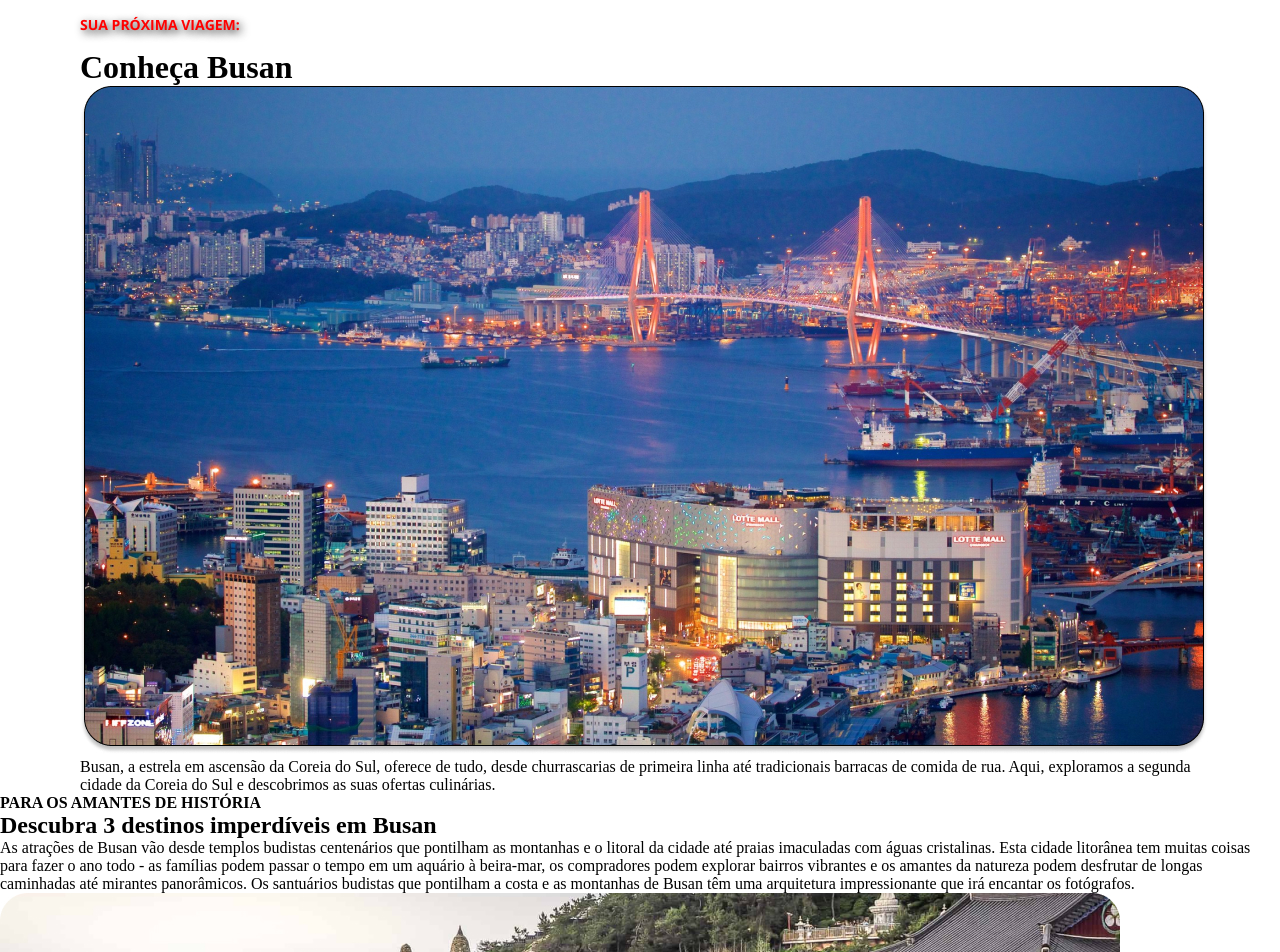
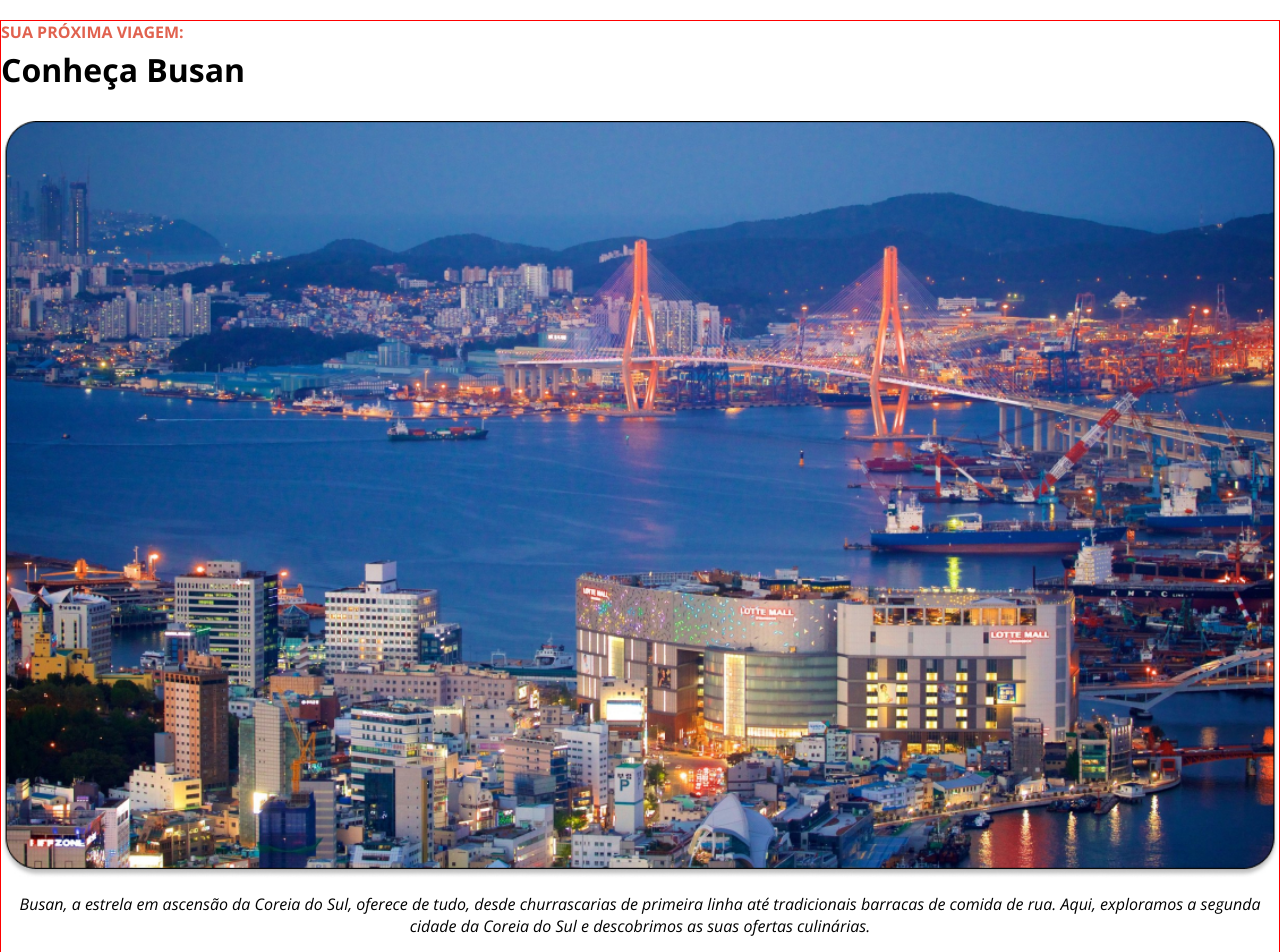
Before and after one commit to mkareis/Local-turistico, a plain HTML site: page index.html in a window 1280 px wide. Shown: the top 952 px of the page. Drawn offline with nearby package versions, Linux system fonts and the light colour scheme.

Commit message:
Estilização do topo com imagem e texto

```diff
--- a/index.html
+++ b/index.html
@@ -4,35 +4,60 @@
     <meta charset="UTF-8">
     <meta name="viewport" content="width=device-width, initial-scale=1.0">
     <link rel="stylesheet" href="style.css">
-    <link rel="preconnect" href="https://fonts.googleapis.com">
+    <link rel="p25px !important;nect" href="https://fonts.googleapis.com">
     <link rel="preconnect" href="https://fonts.gstatic.com" crossorigin>
     <link href="https://fonts.googleapis.com/css2?family=Open+Sans:ital,wght@0,300..800;1,300..800&display=swap" rel="stylesheet">
     <title>Local Turistico</title>
 </head>
 <body>
-    <header id="topo">
+    <header class="container" >
+        <div>
+            <div>
                 <h3>SUA PRÓXIMA VIAGEM:</h3>
                 <h1>Conheça Busan</h1>
+            </div>
+            <div id="ultimo-paragrafo"class="centralizar">
                 <img src="../assets/1.jpg" alt="Imagem da visão da ponte">
-        <p>Busan, a estrela em ascensão da Coreia do Sul, oferece de tudo, desde churrascarias de primeira linha até tradicionais barracas de comida de rua. Aqui, exploramos a segunda cidade da Coreia do Sul e descobrimos as suas ofertas culinárias.</p>
+                <p>
+                    <em>
+                        Busan, a estrela em ascensão da Coreia do Sul, oferece de tudo,
+                        desde churrascarias de primeira linha até tradicionais barracas
+                        de comida de rua. Aqui, exploramos a segunda cidade da Coreia do
+                        Sul e descobrimos as suas ofertas culinárias.
+                    </em>
+                </p>
+            </div>
+        </div>
     </header>
-    <main>
-        <section>
+    <main class="container">
+
+        <section >
             <div>
-                <h4>PARA OS AMANTES DE HISTÓRIA</h4>
+                <h3>PARA OS AMANTES DE HISTÓRIA</h3>
                 <h1>Descubra 3 destinos imperdíveis em Busan</h1>
-                <p>
-                    As atrações de Busan vão desde templos budistas centenários que pontilham as montanhas e o litoral da cidade até praias imaculadas com águas cristalinas. Esta cidade litorânea tem muitas coisas para fazer o ano todo - as famílias podem passar o tempo em um aquário à beira-mar, os compradores podem explorar bairros vibrantes e os amantes da natureza podem desfrutar de longas caminhadas até mirantes panorâmicos.
-                    Os santuários budistas que pontilham a costa e as montanhas de Busan têm uma arquitetura impressionante que irá encantar os fotógrafos.
+                <p >
+                    As atrações de Busan vão desde templos budistas centenários que
+                    pontilham as montanhas e o litoral da cidade até praias
+                    imaculadas com águas cristalinas. Esta cidade litorânea tem
+                    muitas coisas para fazer o ano todo - as famílias podem passar o
+                    tempo em um aquário à beira-mar, os compradores podem explorar
+                    bairros vibrantes e os amantes da natureza podem desfrutar de
+                    longas caminhadas até mirantes panorâmicos.
+                    Os santuários budistas que pontilham a costa e as montanhas de
+                    Busan têm uma arquitetura impressionante que irá encantar os
+                    fotógrafos.
                 </p>
                 </div>
         </section>
-        <section>
-            <div>
+        <section class="corpo">
+                <div>0px 0px 0px;
                 <img src="../assets/2.jpg" alt="Imagem do tempo headong yonggungsa">
                 <h2>1. Templo Haedong Yonggungsa </h2>
                 <p>
-                   O Templo Haedong Yonggungsa é um templo budista localizado no extremo nordeste de Busan. Construído em 1376, é um dos poucos templos na Coreia construídos à beira-mar – você pode desfrutar de vistas do Mar do Leste de um lado e de belas montanhas do outro.
+                   O Templo Haedong Yonggungsa é um templo budista localizado no
+                   extremo nordeste de Busan. Construído em 1376, é um dos poucos
+                   templos na Coreia construídos à beira-mar – você pode desfrutar
+                   de vistas do Mar do Leste de um lado e de belas montanhas do outro.
                 </p>
                 <p>Bom para:</p>
                 <ul>
@@ -40,12 +65,15 @@
                 </ul>
             </div>
        </section>
-       <section>
+       <section class="corpo">
             <div>
                 <img src="../assets/3.jpg" alt="Imagem do templo Beomeo-sa">
                 <h2>2. Templo Beomeo-sa </h2>
                 <p>
-                        O Templo Beomeo-sa é um dos maiores santuários da Coreia do Sul. Ele está localizado no alto da borda leste da montanha Geumjeongsa e fica distante da agitação da cidade. O Daeungjeon Hall do templo é um exemplo bem preservado da arquitetura da Dinastia Joseon.
+                    O Templo Beomeo-sa é um dos maiores santuários da Coreia do Sul.
+                    Ele está localizado no alto da borda leste da montanha Geumjeongsa
+                    e fica distante da agitação da cidade. O Daeungjeon Hall do templo
+                    é um exemplo bem preservado da arquitetura da Dinastia Joseon.
                 </p>
                 <p>Bom para:</p>
                 <ul>
@@ -53,14 +81,17 @@
                 </ul>
             </div>
         </section>
-        <section>
+        <section class="corpo">
             <div>
                 <img src="../assets/4.jpg" alt="Imagem do parque yongdusan">
                 <h2>3. Parque Yongdusan </h2>
                 <p>
-                    O Parque Yongdusan, localizado no centro de Busan, abriga alguns dos monumentos mais importantes da cidade. Você pode ver vistas espetaculares do topo da Torre Busan, de 120 metros de altura. O parque tem 2 museus – confira os instrumentos musicais tradicionais no Museum of World Folk Instruments e mais de 80 veleiros coreanos no Exhibition Hall of World Model Boats.
-
-
+                    O Parque Yongdusan, localizado no centro de Busan, abriga alguns
+                    dos monumentos mais importantes da cidade. Você pode ver vistas
+                    espetaculares do topo da Torre Busan, de 120 metros de altura.
+                    O parque tem 2 museus – confira os instrumentos musicais tradicionais
+                    no Museum of World Folk Instruments e mais de 80 veleiros coreanos no
+                    Exhibition Hall of World Model Boats.
                 </p>
                 <p>Bom para:</p>
                 <ul>
@@ -71,7 +102,10 @@
             </div>
         </section>
         <article>
-            As melhores coisas para fazer em Busan mostram a reputação da cidade como um importante porto marítimo na Ásia. Frequentemente vista como a essência da Coreia do Sul, você experimentará uma atmosfera única em termos de diversidade étnica e cultural, já que a cidade recebe um público cosmopolita o ano todo.
+            As melhores coisas para fazer em Busan mostram a reputação da cidade como um
+            importante porto marítimo na Ásia. Frequentemente vista como a essência da
+            Coreia do Sul, você experimentará uma atmosfera única em termos de diversidade
+            étnica e cultural, já que a cidade recebe um público cosmopolita o ano todo.
         </article>
     </main>
     <footer>
--- a/style.css
+++ b/style.css
@@ -1,19 +1,39 @@
 *{
     margin: 0;
-    padding: 0;
+    padding:0;
+    box-sizing: border-box;
+    font-family: "Open Sans", sans-serif ;
+}
+.container{
+    margin: 20px auto;
+    max-width: 1280px;
+    border: 1px solid red;
+}
+
+.centralizar{
+    display: flex;
+    flex-direction: column;
+    justify-content: center;
 
 }
 
-#topo{
-    width: 1120px;
-    margin: 0 auto;
+/* INICIO TOPO*/
 
+header div h3{
+    font-size: 16px;
+    color: #E1624F;
+    padding-bottom: 5px;
 }
 
-#topo h3{
-    margin: 15px auto;
-    color: red;
-    font-size: 14px;
-    font-family: "Open Sans", sans-serif;
-    text-shadow: 3px 3px 8px #1E1E1E;
+header div h1{
+    margin-bottom: 30px;
 }
+
+#ultimo-paragrafo p{
+    text-align: center;
+    margin: 15px 15px 25px 15px;
+}
+
+
+
+/* FIM TOPO*/
```
Lines whose indentation alone changed are shown as unchanged.
